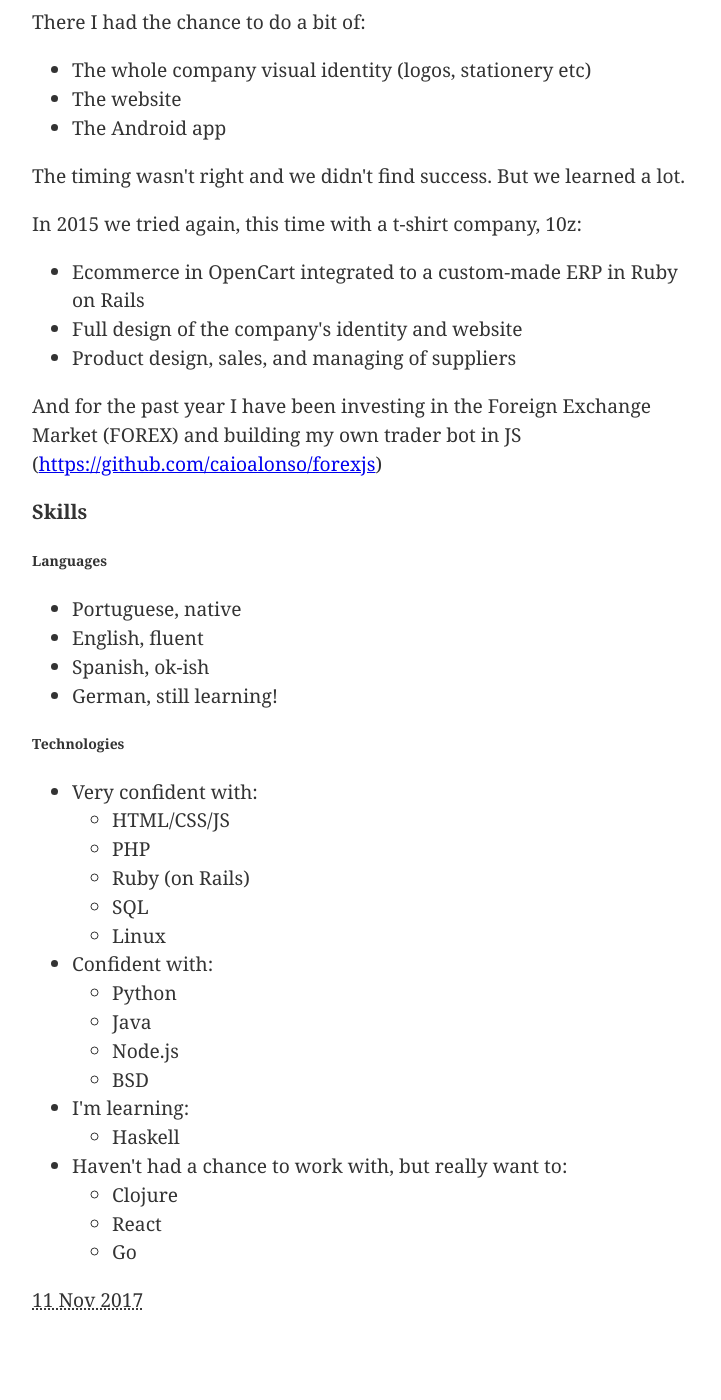
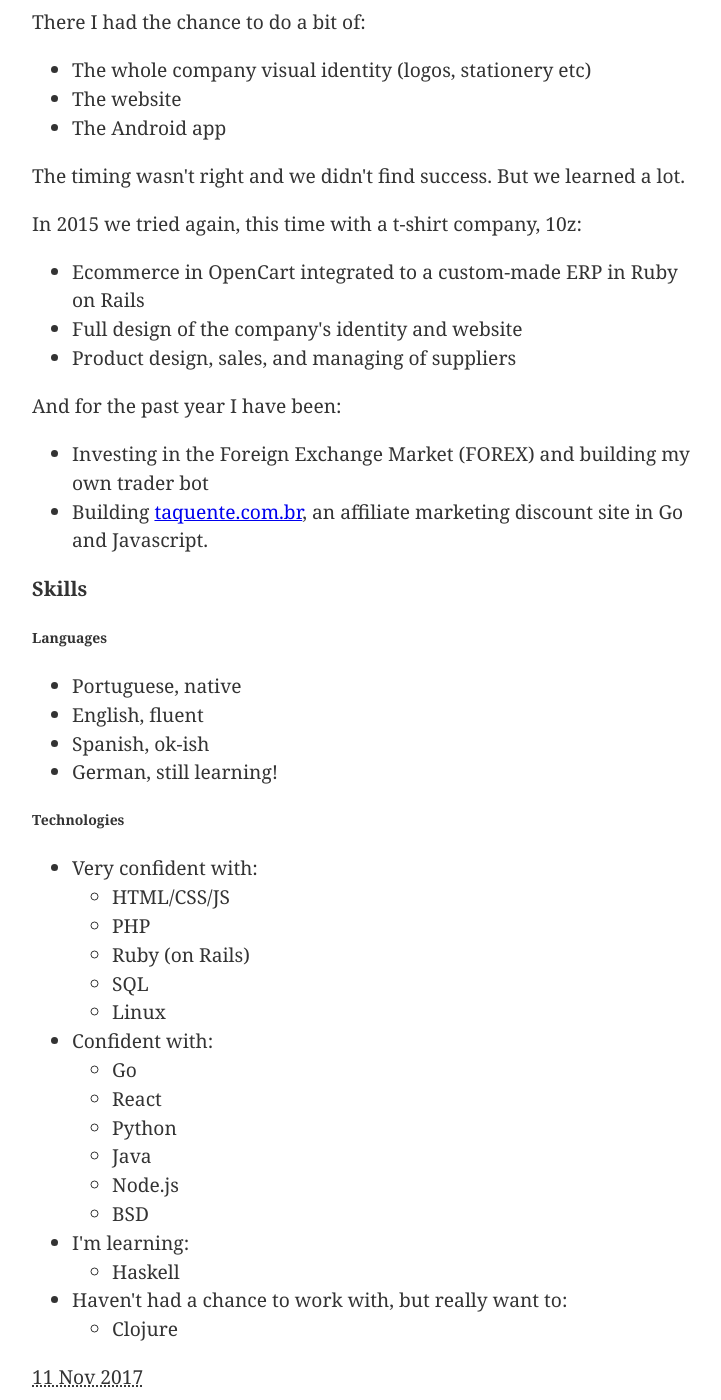
Before and after one commit to CaioAlonso/caioalonso.com, a Jekyll site: the page built from cv.html, in a window 1280 px wide and 1400 px high, scrolled down 1792 px. Shown: the whole window, without its empty margins (277-998 px from the left). Built offline with Jekyll 4.4.1, drawn with Linux system fonts in a browser that asks for light colours; before the commit the page ends 3115 px from its top, so only the background shows below that.

Commit message:
Update cv.html

```diff
--- a/cv.html
+++ b/cv.html
@@ -73,7 +73,11 @@ a brief account of a person's education, qualifications, and previous experience
     <li>Product design, sales, and managing of suppliers</li>
 </ul>
 
-<p>And for the past year I have been investing in the Foreign Exchange Market (FOREX) and building my own trader bot in JS (<a href="https://github.com/caioalonso/forexjs">https://github.com/caioalonso/forexjs</a>)</p>
+<p>And for the past year I have been:</p>
+<ul>
+    <li>Investing in the Foreign Exchange Market (FOREX) and building my own trader bot</li>
+    <li>Building <a href="https://taquente.com.br">taquente.com.br</a>, an affiliate marketing discount site in Go and Javascript.</li>
+</ul>
 
 <h3>Skills</h3>
 <h4>Languages</h4>
@@ -96,6 +100,8 @@ a brief account of a person's education, qualifications, and previous experience
         </ul>
     <li>Confident with:
         <ul>
+            <li>Go</li>
+            <li>React</li>
             <li>Python</li>
             <li>Java</li>
             <li>Node.js</li>
```
Also changed, not shown: other parts of cv.html (+0 -2 lines).
